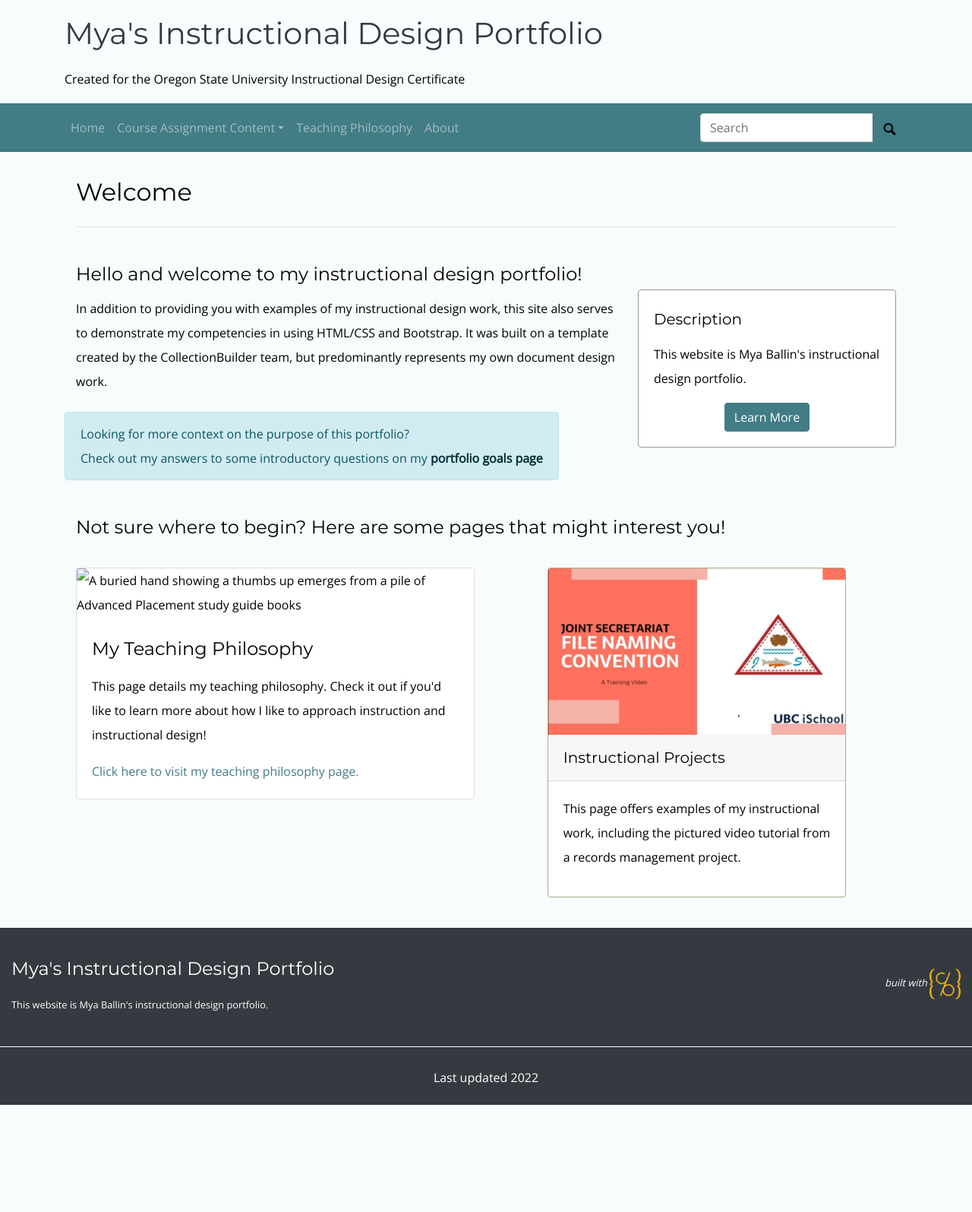
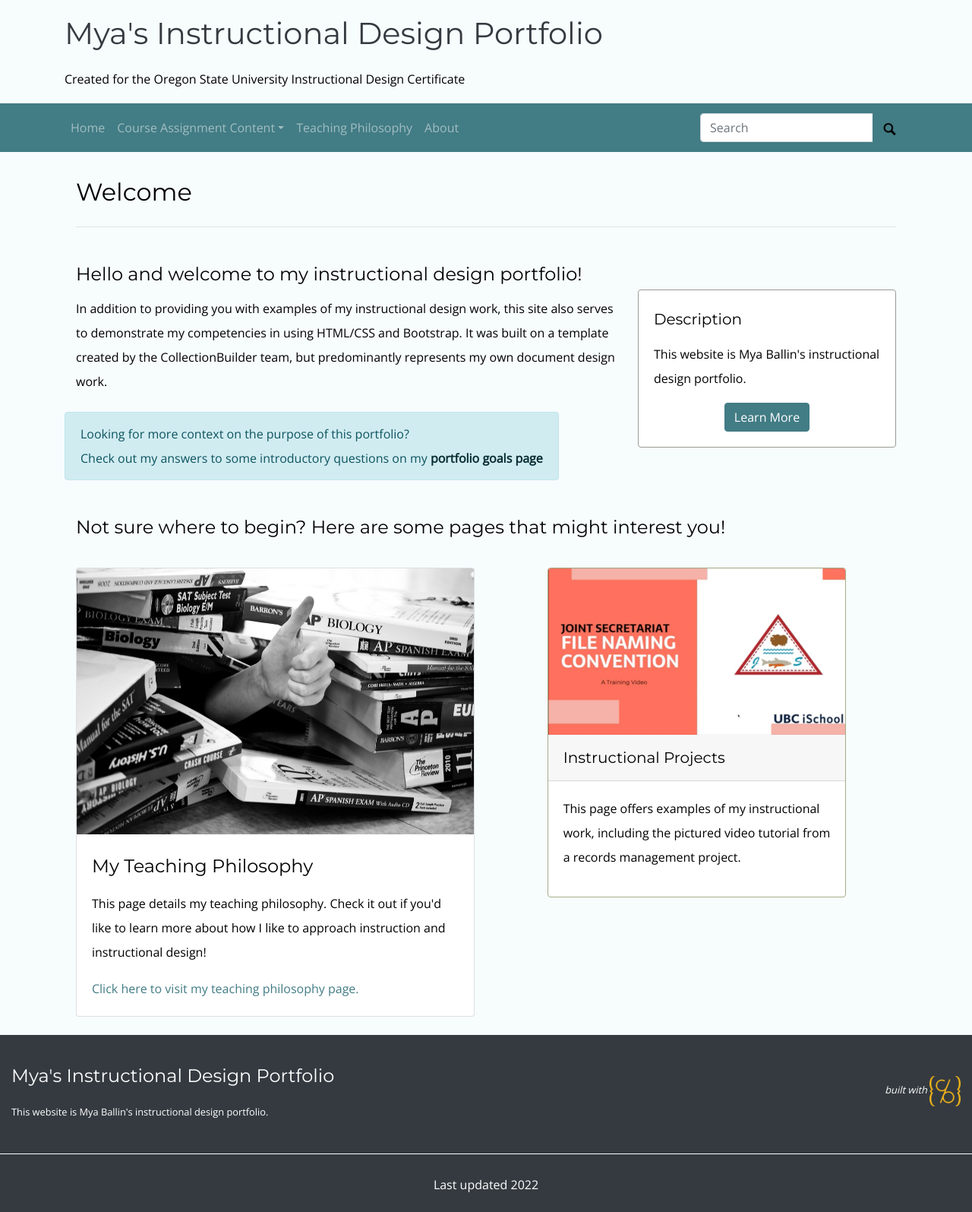
Before and after one commit to mxballin/instructional-design, a Jekyll site: the page built from index.md, in a window 1280 px wide. Shown: the whole page at 76% size. Built offline with Jekyll 4.4.1, drawn with Linux system fonts in a browser that asks for light colours; some web fonts are replaced; before the commit the page ends 1454 px from its top, so only the background shows below that.

Commit message:
Update home-infographic.html

```diff
--- a/_layouts/home-infographic.html
+++ b/_layouts/home-infographic.html
@@ -26,7 +26,7 @@ layout: page
     <div class="row">
         <div class="col md-6 pt-4">
           <div class="card">
-            <img class="card-img-top src="live.staticflickr.com/8151/7437530034_882da4fa6a_k.jpg" alt="A buried hand showing a thumbs up emerges from a pile of Advanced Placement study guide books">
+            <img class="card-img-top" src="https://raw.githubusercontent.com/mxballin/instructional-design/main/objects/Teaching.jpg" alt="A buried hand showing a thumbs up emerges from a pile of Advanced Placement study guide books">
             <div class="card-body">
                                   <h4 class="card-title">My Teaching Philosophy</h4>
                                                         <p class="card-text">This page details my teaching philosophy. Check it out if you'd like to learn more about how I like to approach instruction and instructional design!</p>
```
